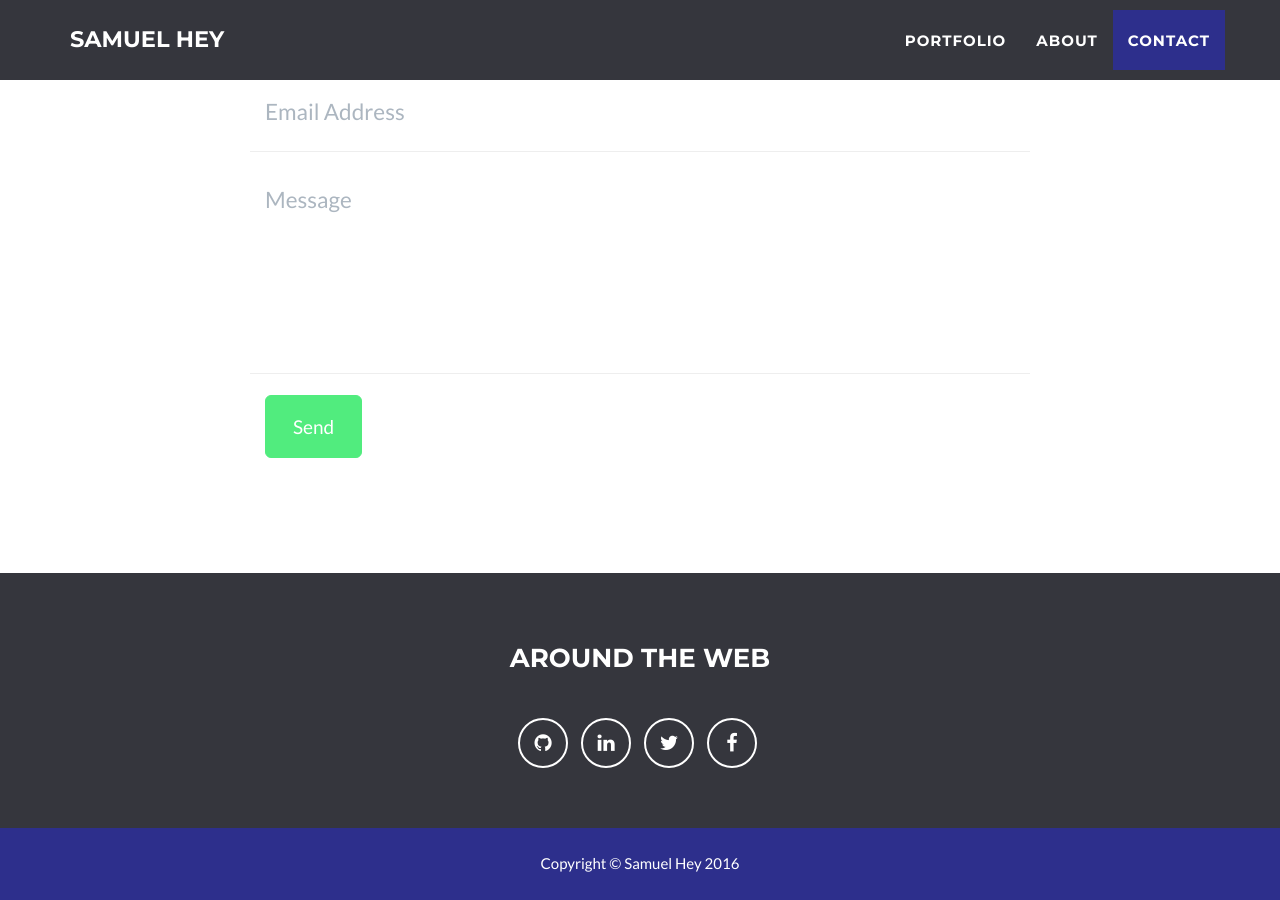
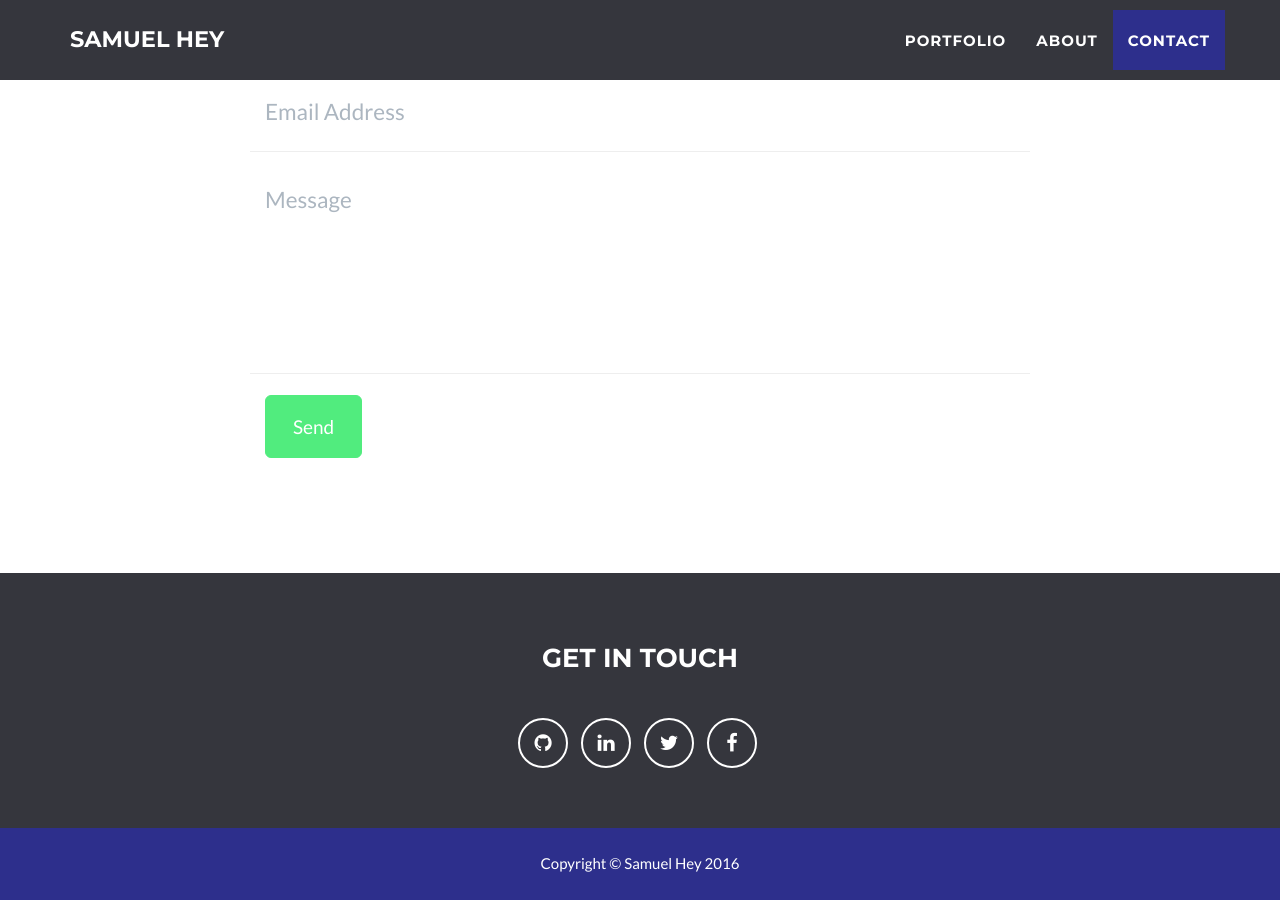
Before and after one commit to zuspadt79/zuspadt79.github.io, a Jekyll site: the page built from index.html, in a window 1280 px wide and 900 px high, scrolled down 1908 px. Built offline with Jekyll 4.4.1, drawn with Linux system fonts in a browser that asks for light colours.

Commit message:
contact form test

```diff
--- a/_config.yml
+++ b/_config.yml
@@ -33,7 +33,7 @@ color:
 footer:
   copyright: Samuel Hey
   # location: Glasgow
-  social: Around the Web
+  social: Get in Touch
   # credits: Credits
 
 # Social networks usernames (many more available: google-plus, flickr, dribbble, pinterest, instagram, tumblr, linkedin, etc.)
--- a/_includes/contact_static.html
+++ b/_includes/contact_static.html
@@ -9,7 +9,7 @@
 		</div>
 		<div class="row">
 			<div class="col-lg-8 col-lg-offset-2">
-				<form  action="//formspree.io/samuel.hey@gmail.com" method="POST" name="sentMessage" id="contactForm" novalidate>
+				<form  action="//formspree.io/you@email.com" method="POST" name="sentMessage" id="contactForm" novalidate>
 					<div class="row control-group">
 						<div class="form-group col-xs-12 floating-label-form-group controls">
 							<label>Name</label>
```
